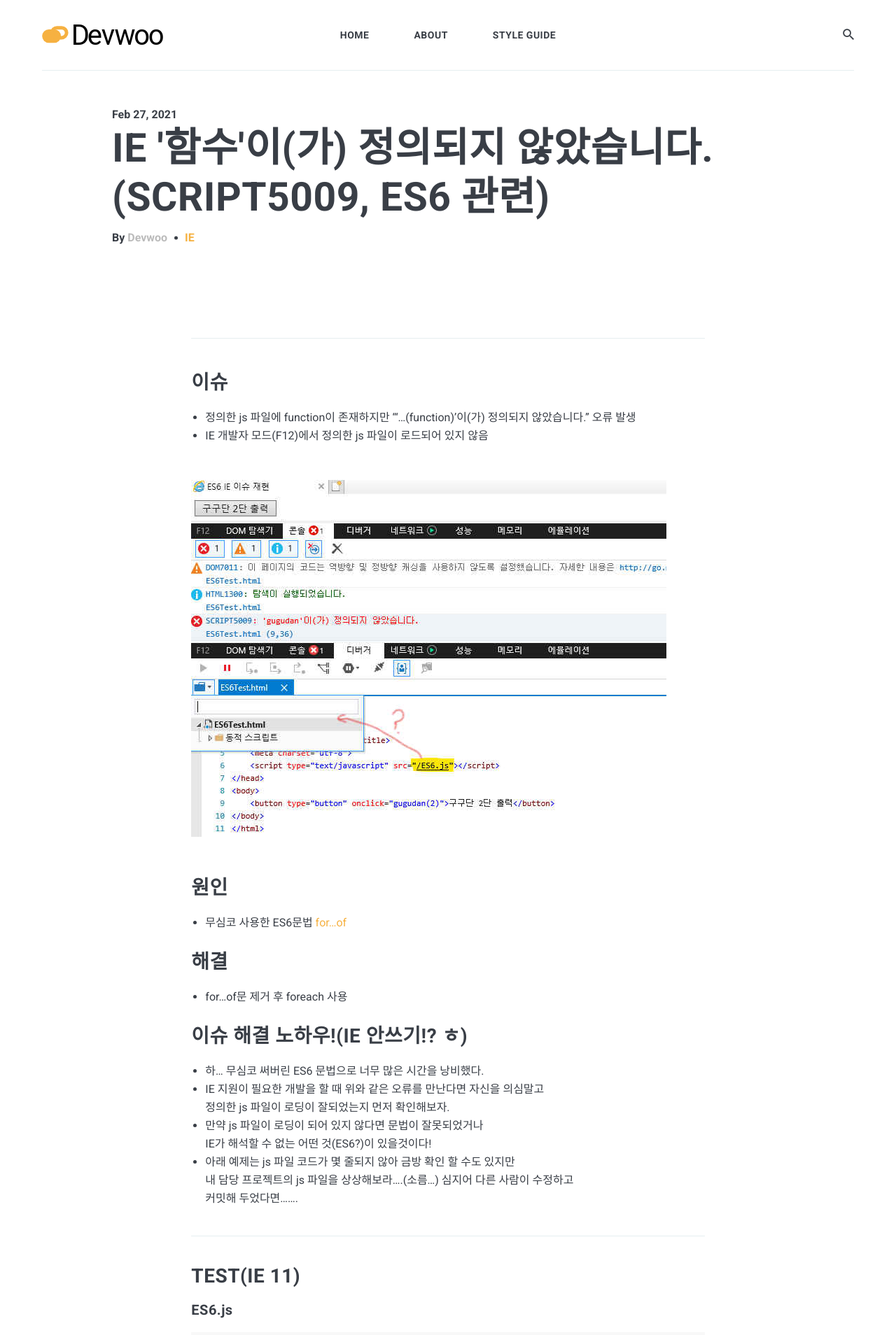
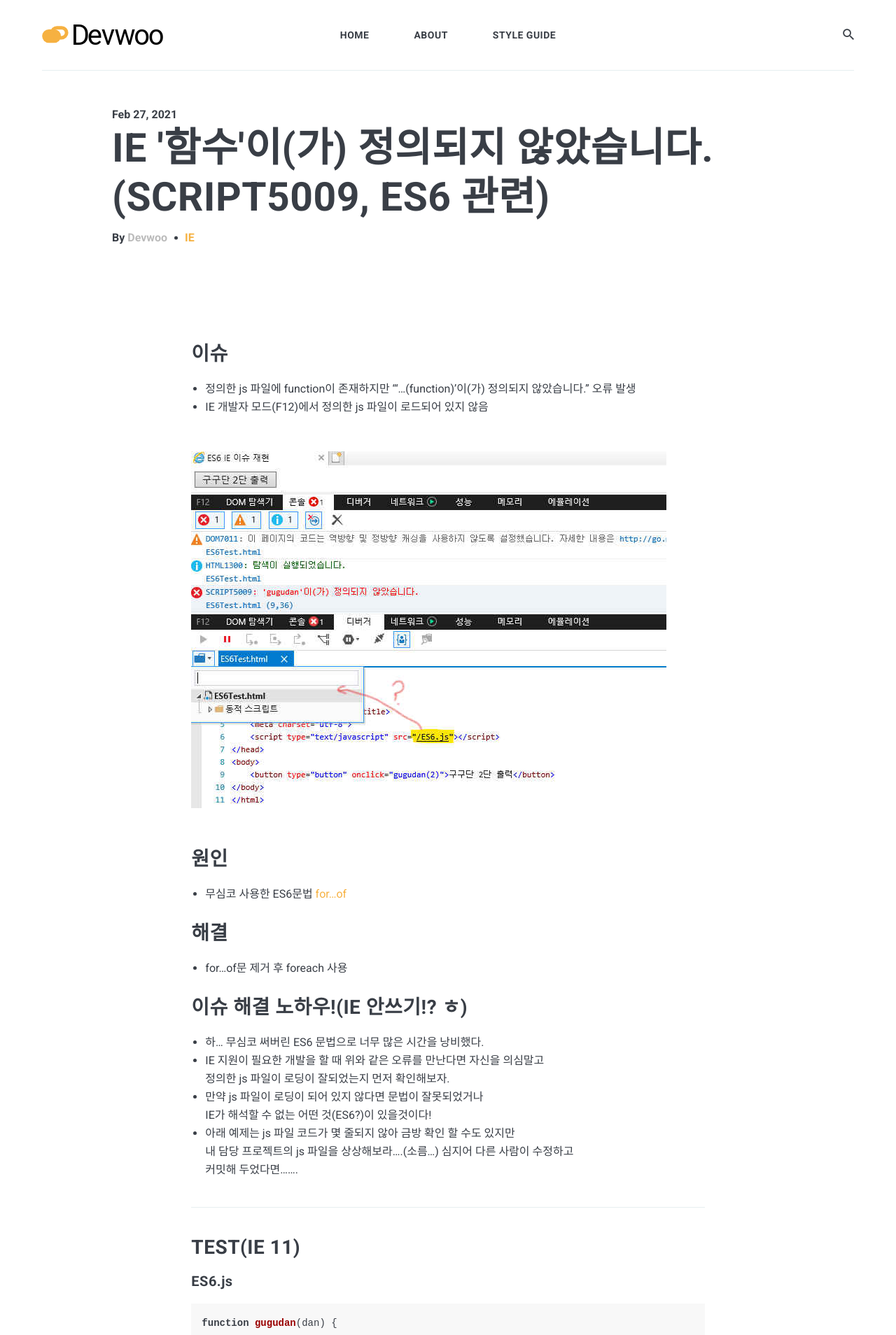
Before and after one commit to devwoo725/devwoo725.github.io, a Jekyll site: the page built from _posts/2021-02-27-IE-ES6.markdown, in a window 1280 px wide. Shown: the top 1908 px of the page at 70% size. Built offline with Jekyll 4.4.1, drawn with Linux system fonts in a browser that asks for light colours; nearby versions of some CDN libraries; comment, search, counter and statistics services are not loaded.

Commit message:
IE ISSUE POST 등록

```diff
--- a/_posts/2021-02-27-IE-ES6.markdown
+++ b/_posts/2021-02-27-IE-ES6.markdown
@@ -6,13 +6,11 @@ image: IE_ISSUE.jpg
 tags: IE
 ---
 
-***
-
 ## 이슈
 - 정의한 js 파일에 function이 존재하지만 "'...(function)'이(가) 정의되지 않았습니다." 오류 발생
 - IE 개발자 모드(F12)에서 정의한 js 파일이 로드되어 있지 않음
 
-![]({{site.baseurl}}/images/IE_ISSUE.jpg)
+!['...(function)'이(가) 정의되지 않았습니다.]({{site.baseurl}}/images/IE_ISSUE.jpg)
 
 ## 원인
 - 무심코 사용한 ES6문법 [for...of]
```
